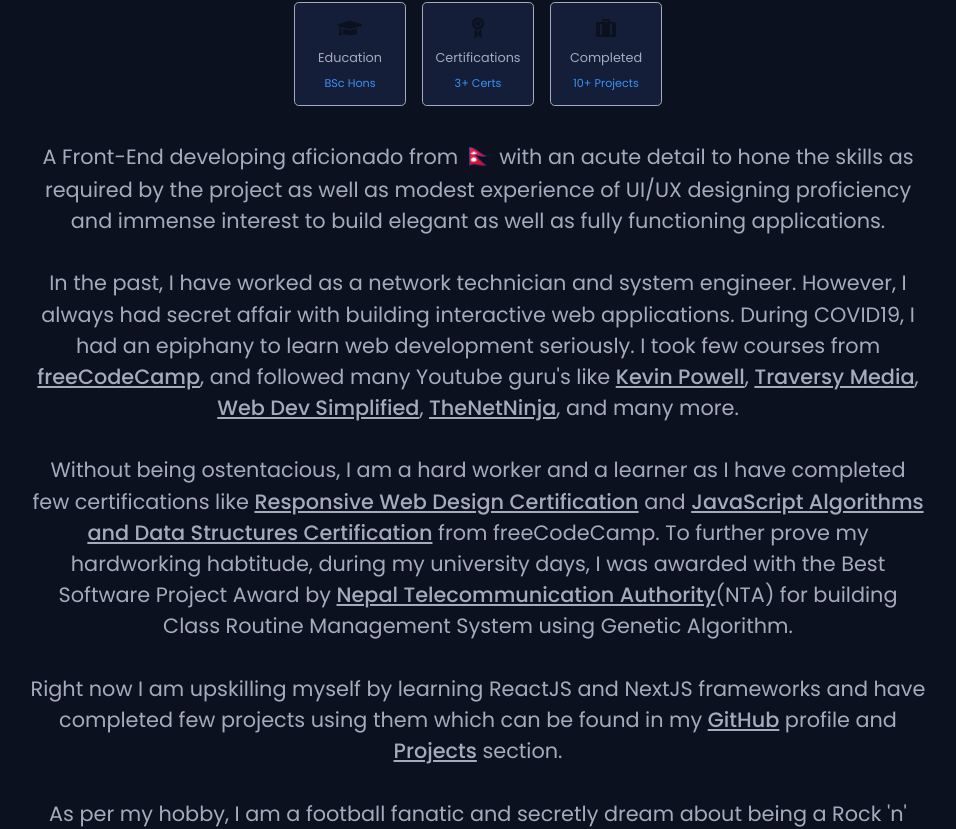
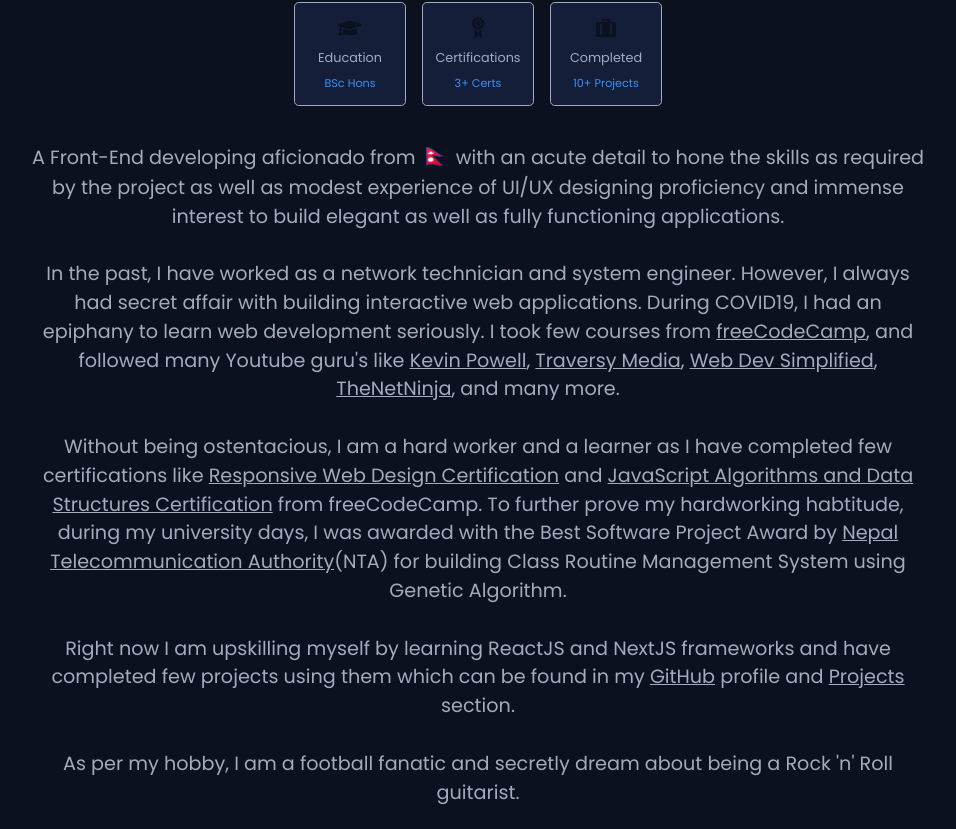
Before and after one commit to zeetaengrg/portfolio, a Next.js app: page / in a window 1280 px wide. Shown: the part 931-1760 px from the top of the page, without its empty margins (162-1118 px from the left). Built offline with nearby package versions, Linux system fonts and the light colour scheme.

Commit message:
refactor(font-size): font-size of the texts reduced

```diff
--- a/components/elements/AboutMeText/AboutMeText.jsx
+++ b/components/elements/AboutMeText/AboutMeText.jsx
@@ -16,7 +16,8 @@ const AboutMeText = () => {
         _active: { outline: "none" },
         textTransform: "none",
         fontFamily: "inherit",
-        fontSize: { base: "1.1rem", md: "1.3rem" },
+        fontSize: { base: "1.1rem", md: "1.2rem" },
+        fontWeight: "normal",
         textDecoration: "underline",
     }
 
@@ -24,7 +25,7 @@ const AboutMeText = () => {
         <>
             <Text
                 m={{ base: "1.5rem", md: "2rem" }}
-                fontSize={{ base: "1.1rem", md: "1.3rem" }}
+                fontSize={{ base: "1.1rem", md: "1.2rem" }}
                 textAlign="center"
             >
                 A Front-End developing aficionado from{" "}
@@ -43,11 +44,10 @@ const AboutMeText = () => {
                 fully functioning applications.
                 <br />
                 <br />
-                In the past, I have worked as a network technician
-                and system engineer. However, I always had secret affair with
-                building interactive web applications. During COVID19, I had an
-                epiphany to learn web development seriously. I took few courses
-                from{" "}
+                In the past, I have worked as a network technician and system
+                engineer. However, I always had secret affair with building
+                interactive web applications. During COVID19, I had an epiphany
+                to learn web development seriously. I took few courses from{" "}
                 <Link
                     sx={specialLinkStyle}
                     target="_blank"
@@ -95,8 +95,8 @@ const AboutMeText = () => {
                 , and many more.
                 <br />
                 <br />
-                Without being ostentacious, I am a hard worker and a learner as I
-                have completed few certifications like{" "}
+                Without being ostentacious, I am a hard worker and a learner as
+                I have completed few certifications like{" "}
                 <Link
                     href="https://bit.ly/34z9OfC"
                     sx={specialLinkStyle}
@@ -125,7 +125,8 @@ const AboutMeText = () => {
                 >
                     Nepal Telecommunication Authority
                 </Link>
-                (NTA) for building Class Routine Management System using Genetic Algorithm.
+                (NTA) for building Class Routine Management System using Genetic
+                Algorithm.
                 <br />
                 <br />
                 Right now I am upskilling myself by learning ReactJS and NextJS
@@ -139,14 +140,15 @@ const AboutMeText = () => {
                 >
                     GitHub
                 </Link>{" "}
-                profile and {" "}
+                profile and{" "}
                 <Link href="#projects" sx={specialLinkStyle}>
                     Projects
                 </Link>{" "}
                 section.
                 <br />
                 <br />
-                As per my hobby, I am a football fanatic and secretly dream about being a Rock &apos;n&apos; Roll guitar player.
+                As per my hobby, I am a football fanatic and secretly dream
+                about being a Rock &apos;n&apos; Roll guitarist.
             </Text>
         </>
     );
```
